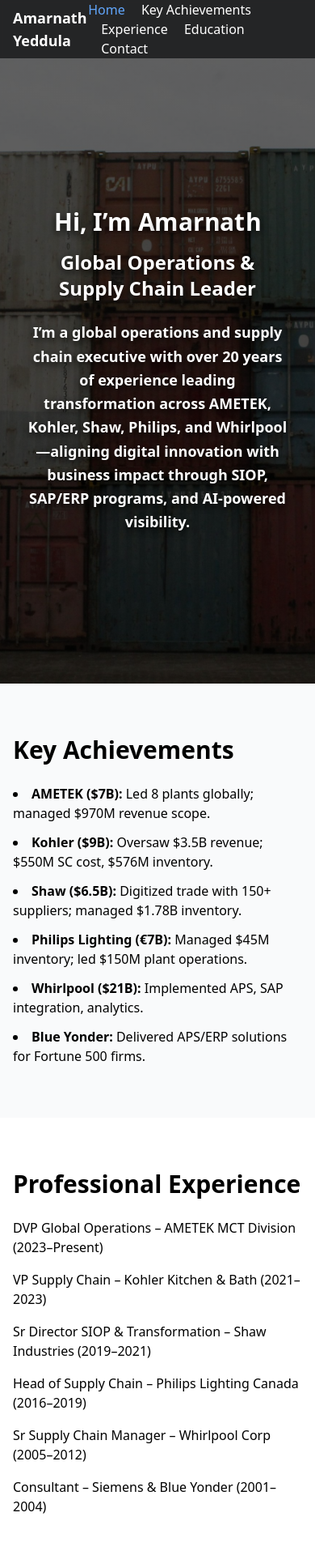
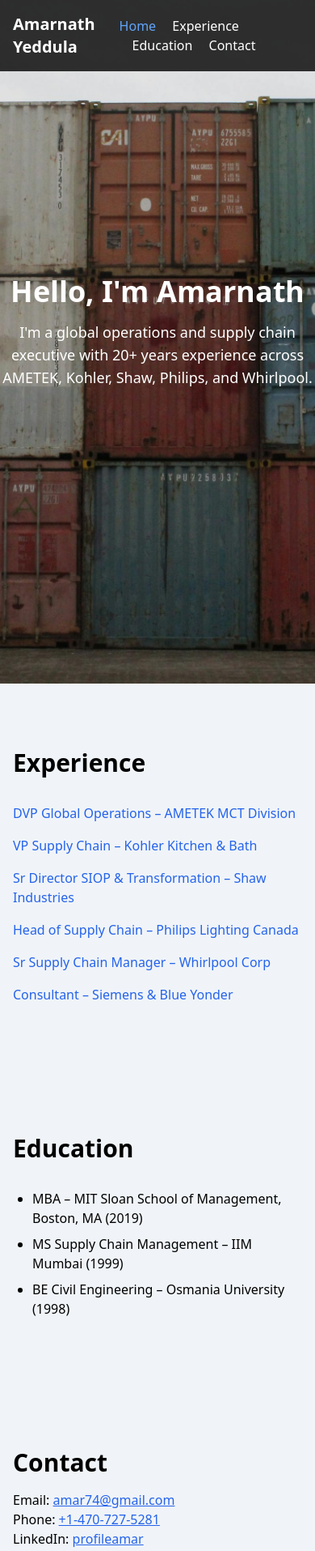
Before and after one commit to revanthsai36/imagine, a plain HTML site: page index.html in a window 390 px wide. Shown: the top 1915 px of the page at 81% size. Drawn offline with nearby package versions, Linux system fonts and the light colour scheme.

Commit message:
Update index.html

```diff
--- a/index.html
+++ b/index.html
@@ -3,151 +3,120 @@
 <head>
   <meta charset="UTF-8" />
   <meta name="viewport" content="width=device-width, initial-scale=1.0"/>
-  <title>Amarnath Yeddula – Portfolio</title>
+  <title>Amarnath Yeddula - Portfolio</title>
   <link rel="icon" type="image/x-icon" href="favicon.ico">
   <script src="https://cdn.tailwindcss.com"></script>
   <style>
-    :root { --nav-h: 72px; }
-    html { scroll-behavior: smooth; }
-    body { background:#f3f6fa; padding-top: var(--nav-h); }
-
-    /* Fixed nav */
-    nav{
-      position:fixed; inset:0 0 auto 0; height:var(--nav-h);
-      background:rgba(0,0,0,.85); backdrop-filter:saturate(120%) blur(2px);
-      z-index:50;
+    body { background-color: #f0f4f8; }
+    #home {
+      background-image: url('cargo_ship.jpg');
+      background-size: cover;
+      background-attachment: fixed;
+      background-position: center;
     }
-    section{ scroll-margin-top: calc(var(--nav-h) + 16px); }
-
-    /* Hero section */
-    #home{
-      min-height: calc(100vh - var(--nav-h));
-      display:flex; align-items:center; justify-content:center;
-      text-align:center; position:relative;
-      background-image:
-        linear-gradient(rgba(0,0,0,.58), rgba(0,0,0,.58)),
-        url('cargo_ship.jpg');
-      background-size:cover; background-position:center; background-attachment:fixed;
+    .content-overlay { background: rgba(0,0,0,0.58); min-height: 100vh; }
+    nav { background-color: rgba(0,0,0,0.8); position: fixed; width: 100%; top: 0; z-index: 10; }
+    nav a { transition: color 0.3s; }
+    nav a.active { color: #60a5fa; }
+    .headline { display: inline-block; white-space: nowrap; }
+    .headline span {
+      display: inline-block; opacity: 0;
+      transform: translate(-60px, -40px) rotate(-8deg);
+      animation: fallIn 700ms ease-out forwards;
+      animation-delay: calc(var(--i) * 60ms);
     }
-    .home-wrap{ max-width:1050px; padding:2rem; color:#fff; }
-
-    .headline{ display:inline-block; white-space:nowrap; line-height:1.05; }
-    .headline span{
-      display:inline-block; opacity:0;
-      transform:translate(-60px,-40px) rotate(-8deg);
-      animation:fallInLTR .7s ease-out forwards;
-      animation-delay: calc(var(--i) * 55ms);
-      text-shadow:0 3px 10px rgba(0,0,0,.85);
+    @keyframes fallIn {
+      0% { opacity: 0; transform: translate(-60px, -40px) rotate(-8deg); }
+      80% { opacity: 1; transform: translate(4px, 2px) rotate(0deg); }
+      100% { opacity: 1; transform: translate(0,0) rotate(0deg); }
     }
-    @keyframes fallInLTR{
-      0%{opacity:0; transform:translate(-60px,-40px) rotate(-8deg)}
-      80%{opacity:1; transform:translate(6px,3px) rotate(0)}
-      100%{opacity:1; transform:translate(0,0) rotate(0)}
-    }
-
-    .home-lead{
-      font-weight:700; text-shadow:0 3px 10px rgba(0,0,0,.85);
-    }
-
-    /* Experience role links */
-    .role-link { transition: all 0.3s ease; cursor:pointer; }
-    .role-link:hover { color:#3b82f6; text-decoration: underline; }
-
-    /* Fade-in animation */
-    .fade-in { opacity: 0; transform: translateY(20px); transition: opacity 0.8s ease-out, transform 0.8s ease-out; }
-    .fade-in.visible { opacity: 1; transform: translateY(0); }
-
-    /* Active nav link */
-    .active-link { color: #60a5fa !important; }
   </style>
 </head>
 <body class="font-sans">
 
 <!-- NAV -->
-  <nav class="px-4">
-    <div class="max-w-6xl mx-auto h-full flex items-center justify-between">
-      <a href="#home" class="text-white font-bold text-lg md:text-xl">Amarnath Yeddula</a>
+<nav class="p-4">
+  <div class="max-w-6xl mx-auto flex justify-between items-center">
+    <h1 class="text-xl font-bold text-white">Amarnath Yeddula</h1>
     <div class="space-x-4">
-        <a href="#home" class="nav-link text-white hover:text-blue-400">Home</a>
-        <a href="#achievements" class="nav-link text-white hover:text-blue-400">Key Achievements</a>
-        <a href="#experience" class="nav-link text-white hover:text-blue-400">Experience</a>
-        <a href="#education" class="nav-link text-white hover:text-blue-400">Education</a>
-        <a href="#contact" class="nav-link text-white hover:text-blue-400">Contact</a>
+      <a href="#home" class="text-white">Home</a>
+      <a href="#experience" class="text-white">Experience</a>
+      <a href="#education" class="text-white">Education</a>
+      <a href="#contact" class="text-white">Contact</a>
     </div>
   </div>
 </nav>
 
 <!-- HOME -->
-  <section id="home">
-    <div class="home-wrap fade-in">
-      <h1 id="hi-amarnath" class="headline text-3xl md:text-5xl font-extrabold mb-4">
-        Hi, I’m Amarnath
-      </h1>
-      <h2 class="text-2xl md:text-3xl font-extrabold mb-6" style="text-shadow:0 3px 10px rgba(0,0,0,.85)">
-        Global Operations & Supply Chain Leader
+<section id="home" class="content-overlay flex items-center justify-center min-h-screen">
+  <div class="section-content text-center">
+    <h2 id="animated-headline" class="text-4xl md:text-5xl font-extrabold mb-4 headline text-white">
+      Hello, I'm Amarnath
     </h2>
-      <p class="home-lead text-lg md:text-2xl leading-relaxed">
-        I’m a global operations and supply chain executive with over 20 years of experience leading transformation across
-        AMETEK, Kohler, Shaw, Philips, and Whirlpool—aligning digital innovation with business impact through SIOP,
-        SAP/ERP programs, and AI-powered visibility.
+    <p class="text-lg md:text-xl mb-6 text-white">
+      I'm a global operations and supply chain executive with 20+ years experience across AMETEK, Kohler, Shaw, Philips, and Whirlpool.
     </p>
   </div>
 </section>
 
-  <!-- KEY ACHIEVEMENTS -->
-  <section id="achievements" class="py-16 bg-gray-50 fade-in">
-    <div class="max-w-4xl mx-auto px-4">
-      <h2 class="text-3xl font-bold mb-6">Key Achievements</h2>
-      <ul class="list-disc list-inside space-y-3">
-        <li><strong>AMETEK ($7B):</strong> Led 8 plants globally; managed $970M revenue scope.</li>
-        <li><strong>Kohler ($9B):</strong> Oversaw $3.5B revenue; $550M SC cost, $576M inventory.</li>
-        <li><strong>Shaw ($6.5B):</strong> Digitized trade with 150+ suppliers; managed $1.78B inventory.</li>
-        <li><strong>Philips Lighting (€7B):</strong> Managed $45M inventory; led $150M plant operations.</li>
-        <li><strong>Whirlpool ($21B):</strong> Implemented APS, SAP integration, analytics.</li>
-        <li><strong>Blue Yonder:</strong> Delivered APS/ERP solutions for Fortune 500 firms.</li>
+<!-- EXPERIENCE -->
+<section id="experience" class="max-w-5xl mx-auto px-4 py-20">
+  <h2 class="text-3xl font-bold mb-8">Experience</h2>
+  <ul class="space-y-4">
+    <li><a href="ametek.html" class="text-blue-600 hover:underline">DVP Global Operations – AMETEK MCT Division</a></li>
+    <li><a href="kohler.html" class="text-blue-600 hover:underline">VP Supply Chain – Kohler Kitchen & Bath</a></li>
+    <li><a href="shaw.html" class="text-blue-600 hover:underline">Sr Director SIOP & Transformation – Shaw Industries</a></li>
+    <li><a href="philips.html" class="text-blue-600 hover:underline">Head of Supply Chain – Philips Lighting Canada</a></li>
+    <li><a href="whirlpool.html" class="text-blue-600 hover:underline">Sr Supply Chain Manager – Whirlpool Corp</a></li>
+    <li><a href="blueyonder.html" class="text-blue-600 hover:underline">Consultant – Siemens & Blue Yonder</a></li>
   </ul>
-    </div>
-  </section>
-
-  <!-- EXPERIENCE -->
-  <section id="experience" class="py-16 bg-white fade-in">
-    <div class="max-w-4xl mx-auto px-4">
-      <h2 class="text-3xl font-bold mb-6">Professional Experience</h2>
-      <div class="space-y-4">
-        <h3><a href="ametek.html" class="role-link">DVP Global Operations – AMETEK MCT Division (2023–Present)</a></h3>
-        <h3><a href="kohler.html" class="role-link">VP Supply Chain – Kohler Kitchen & Bath (2021–2023)</a></h3>
-        <h3><a href="shaw.html" class="role-link">Sr Director SIOP & Transformation – Shaw Industries (2019–2021)</a></h3>
-        <h3><a href="philips.html" class="role-link">Head of Supply Chain – Philips Lighting Canada (2016–2019)</a></h3>
-        <h3><a href="whirlpool.html" class="role-link">Sr Supply Chain Manager – Whirlpool Corp (2005–2012)</a></h3>
-        <h3><a href="blueyonder.html" class="role-link">Consultant – Siemens & Blue Yonder (2001–2004)</a></h3>
-      </div>
-    </div>
 </section>
 
 <!-- EDUCATION -->
-  <section id="education" class="py-16 bg-gray-50 fade-in">
-    <div class="max-w-4xl mx-auto px-4">
-      <h2 class="text-3xl font-bold mb-6">Education</h2>
-      <p>MBA – MIT Sloan School of Management, 2019</p>
-      <p>MS Supply Chain Management – IIM Mumbai, 1999</p>
-      <p>BE Civil Engineering – Osmania University, 1998</p>
-    </div>
+<section id="education" class="max-w-5xl mx-auto px-4 py-20">
+  <h2 class="text-3xl font-bold mb-8">Education</h2>
+  <ul class="list-disc pl-6 space-y-2">
+    <li>MBA – MIT Sloan School of Management, Boston, MA (2019)</li>
+    <li>MS Supply Chain Management – IIM Mumbai (1999)</li>
+    <li>BE Civil Engineering – Osmania University (1998)</li>
+  </ul>
 </section>
 
 <!-- CONTACT -->
-  <section id="contact" class="py-16 bg-white fade-in">
-    <div class="max-w-4xl mx-auto px-4 text-center">
-      <h2 class="text-3xl font-bold mb-6">Contact</h2>
-      <p>Email: <a href="mailto:amar74@gmail.com" class="underline text-blue-600 hover:text-blue-800">amar74@gmail.com</a></p>
-      <p>Phone: <a href="tel:+14707275281" class="underline text-blue-600 hover:text-blue-800">+1-470-727-5281</a></p>
-      <p>LinkedIn: <a href="https://www.linkedin.com/in/profileamar/" target="_blank" class="underline text-blue-600 hover:text-blue-800">profileamar</a></p>
-    </div>
+<section id="contact" class="max-w-5xl mx-auto px-4 py-20">
+  <h2 class="text-3xl font-bold mb-4">Contact</h2>
+  <p>Email: <a href="mailto:amar74@gmail.com" class="text-blue-600 underline">amar74@gmail.com</a></p>
+  <p>Phone: <a href="tel:+14707275281" class="text-blue-600 underline">+1-470-727-5281</a></p>
+  <p>LinkedIn: <a href="https://www.linkedin.com/in/profileamar/" class="text-blue-600 underline">profileamar</a></p>
 </section>
 
 <script>
-    // Animated headline split
+  // Smooth scrolling
+  document.querySelectorAll('a[href^="#"]').forEach(anchor => {
+    anchor.addEventListener('click', function(e) {
+      e.preventDefault();
+      document.querySelector(this.getAttribute('href')).scrollIntoView({ behavior: 'smooth' });
+    });
+  });
+
+  // Nav highlight on scroll
+  const sections = document.querySelectorAll("section");
+  const navLinks = document.querySelectorAll("nav a[href^='#']");
+  window.addEventListener("scroll", () => {
+    let current = "";
+    sections.forEach(section => {
+      const sectionTop = section.offsetTop - 70;
+      if (pageYOffset >= sectionTop) current = section.getAttribute("id");
+    });
+    navLinks.forEach(link => {
+      link.classList.remove("active");
+      if (link.getAttribute("href") === "#" + current) link.classList.add("active");
+    });
+  });
+
+  // Animated headline
   (function () {
-      const h = document.getElementById('hi-amarnath');
+    const h = document.getElementById('animated-headline');
     const text = h.textContent.trim();
     h.textContent = '';
     [...text].forEach((ch, i) => {
@@ -157,36 +126,7 @@
       h.appendChild(span);
     });
   })();
+</script>
 
-    // Fade-in observer
-    const observer = new IntersectionObserver(entries => {
-      entries.forEach(entry => {
-        if (entry.isIntersecting) {
-          entry.target.classList.add('visible');
-        }
-      });
-    }, { threshold: 0.1 });
-    document.querySelectorAll('.fade-in').forEach(el => observer.observe(el));
-
-    // Scroll highlight
-    const sections = document.querySelectorAll('section');
-    const navLinks = document.querySelectorAll('.nav-link');
-    window.addEventListener('scroll', () => {
-      let current = '';
-      sections.forEach(sec => {
-        const top = sec.offsetTop - 100;
-        const height = sec.offsetHeight;
-        if (pageYOffset >= top && pageYOffset < top + height) {
-          current = sec.getAttribute('id');
-        }
-      });
-      navLinks.forEach(link => {
-        link.classList.remove('active-link');
-        if (link.getAttribute('href') === '#' + current) {
-          link.classList.add('active-link');
-        }
-      });
-    });
-  </script>
 </body>
 </html>
```
Lines whose indentation alone changed are shown as unchanged.
